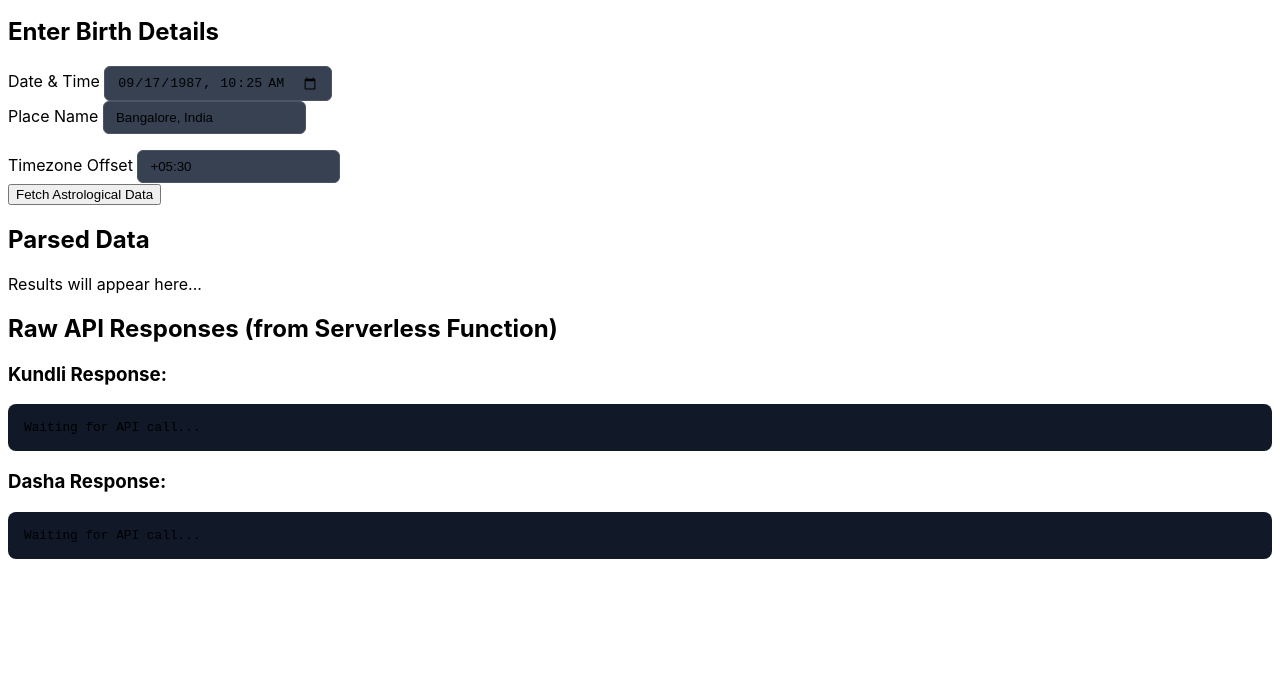
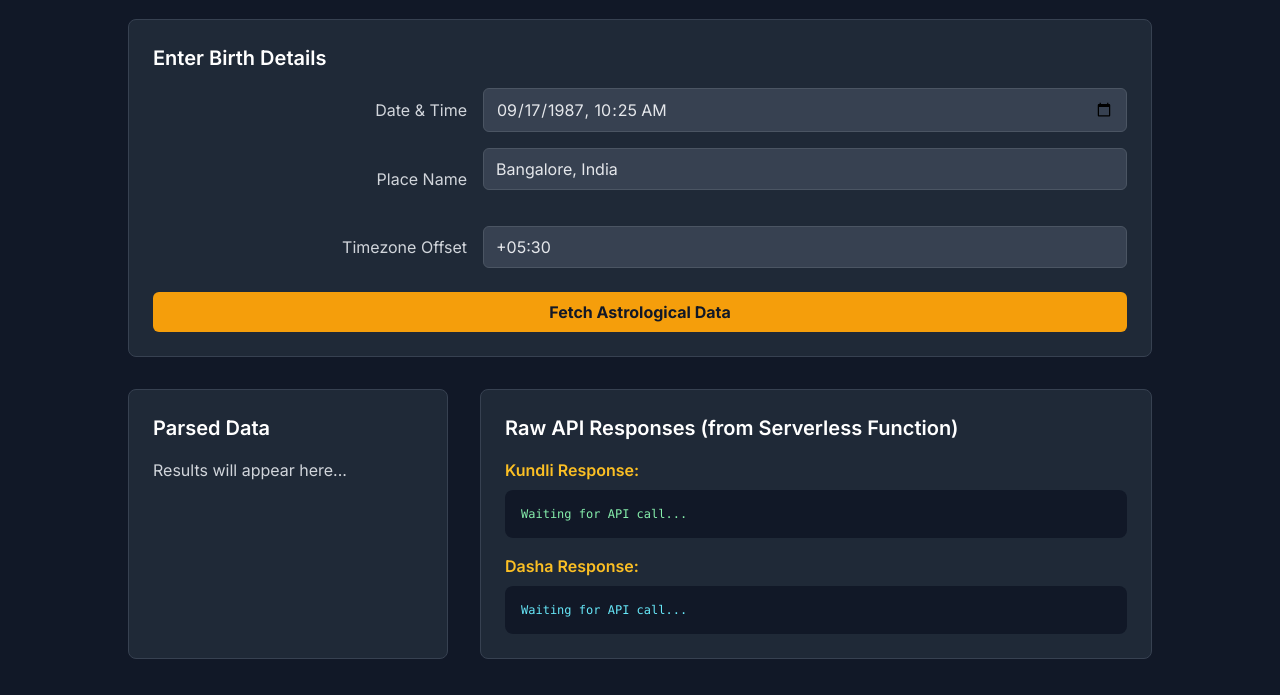
Before and after one commit to gkrheera/JyotishTherapist, a website: page index.html in a window 1280 px wide. Shown: the part 105-800 px from the top of the page. Drawn offline with nearby package versions, Linux system fonts and the light colour scheme; a web font is replaced by a local one.

Commit message:
Update index.html

```diff
--- a/index.html
+++ b/index.html
@@ -4,8 +4,8 @@
     <meta charset="UTF-8">
     <meta name="viewport" content="width=device-width, initial-scale=1.0">
     <title>Vedic Chart Serverless Prototype</title>
-    <script src="[https://cdn.tailwindcss.com](https://cdn.tailwindcss.com)"></script>
-    <link href="[https://fonts.googleapis.com/css2?family=Inter:wght@400;600;700&display=swap](https://fonts.googleapis.com/css2?family=Inter:wght@400;600;700&display=swap)" rel="stylesheet">
+    <script src="https://cdn.tailwindcss.com"></script>
+    <link href="https://fonts.googleapis.com/css2?family=Inter:wght@400;600;700&display=swap" rel="stylesheet">
     <style>
         body { font-family: 'Inter', sans-serif; }
         .form-input {
@@ -34,19 +34,21 @@
         <!-- Input Form -->
         <div class="bg-gray-800 p-6 rounded-lg border border-gray-700">
             <h2 class="text-xl font-semibold mb-4 text-white">Enter Birth Details</h2>
-            <div class="grid grid-cols-1 md:grid-cols-2 gap-4">
-                <div>
-                    <label for="datetime" class="block text-sm font-medium text-gray-300">Date & Time</label>
-                    <input type="datetime-local" id="datetime" class="w-full form-input mt-1" value="1987-09-17T10:25">
+            <div class="space-y-4">
+                <div class="grid grid-cols-1 md:grid-cols-3 items-center gap-4">
+                    <label for="datetime" class="md:text-right font-medium text-gray-300">Date & Time</label>
+                    <input type="datetime-local" id="datetime" class="w-full form-input md:col-span-2" value="1987-09-17T10:25">
                 </div>
-                <div>
-                    <label for="place" class="block text-sm font-medium text-gray-300">Place Name</label>
-                    <input type="text" id="place" class="w-full form-input mt-1" value="Bangalore, India">
-                    <p id="coords-display" class="text-xs text-gray-400 mt-1 h-4"></p>
+                <div class="grid grid-cols-1 md:grid-cols-3 items-center gap-4">
+                    <label for="place" class="md:text-right font-medium text-gray-300">Place Name</label>
+                    <div class="w-full md:col-span-2">
+                        <input type="text" id="place" class="w-full form-input" value="Bangalore, India">
+                        <p id="coords-display" class="text-xs text-gray-400 mt-1 h-4"></p>
+                    </div>
                 </div>
-                 <div>
-                    <label for="offset" class="block text-sm font-medium text-gray-300">Timezone Offset</label>
-                    <input type="text" id="offset" class="w-full form-input mt-1" value="+05:30" placeholder="e.g., +05:30">
+                 <div class="grid grid-cols-1 md:grid-cols-3 items-center gap-4">
+                    <label for="offset" class="md:text-right font-medium text-gray-300">Timezone Offset</label>
+                    <input type="text" id="offset" class="w-full form-input md:col-span-2" value="+05:30" placeholder="e.g., +05:30">
                 </div>
             </div>
             <button id="calculateBtn" class="w-full bg-amber-500 text-gray-900 font-bold py-2 px-4 rounded-md hover:bg-amber-400 transition-colors duration-300 mt-6">
@@ -176,7 +178,6 @@
                 const { ascendant, planets } = kundliData.data;
                 const today = new Date();
 
-                // --- FIX: Access the dasha_periods array inside the data object ---
                 const dashaPeriods = dashaData.data.dasha_periods;
                 const currentDasha = dashaPeriods.find(d => new Date(d.start_date) <= today && new Date(d.end_date) >= today);
 
```
